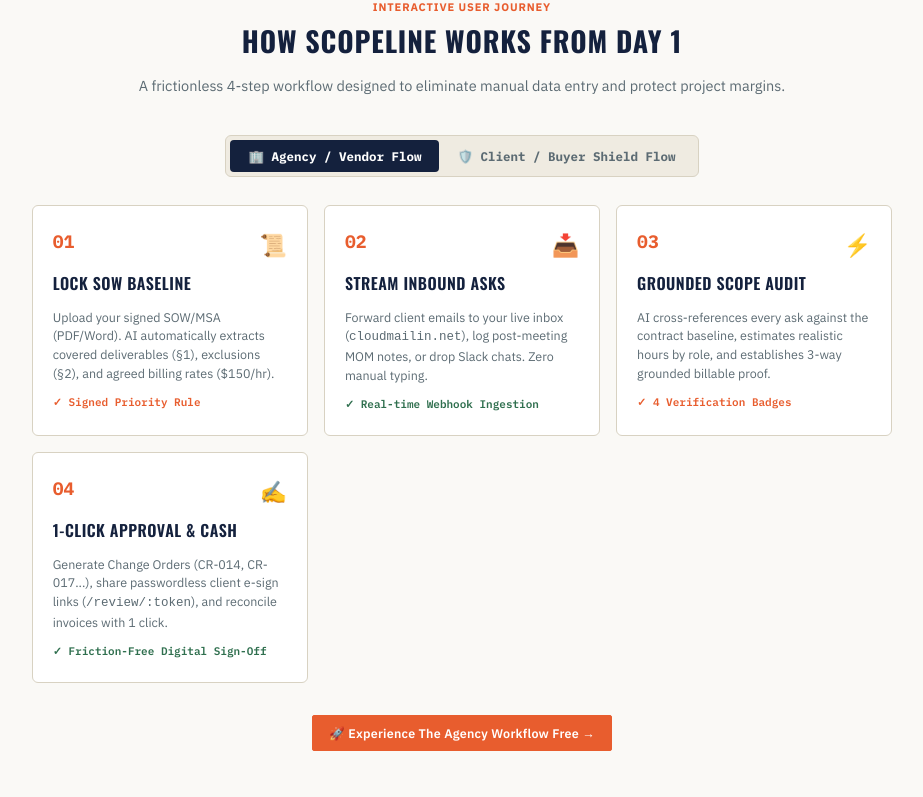
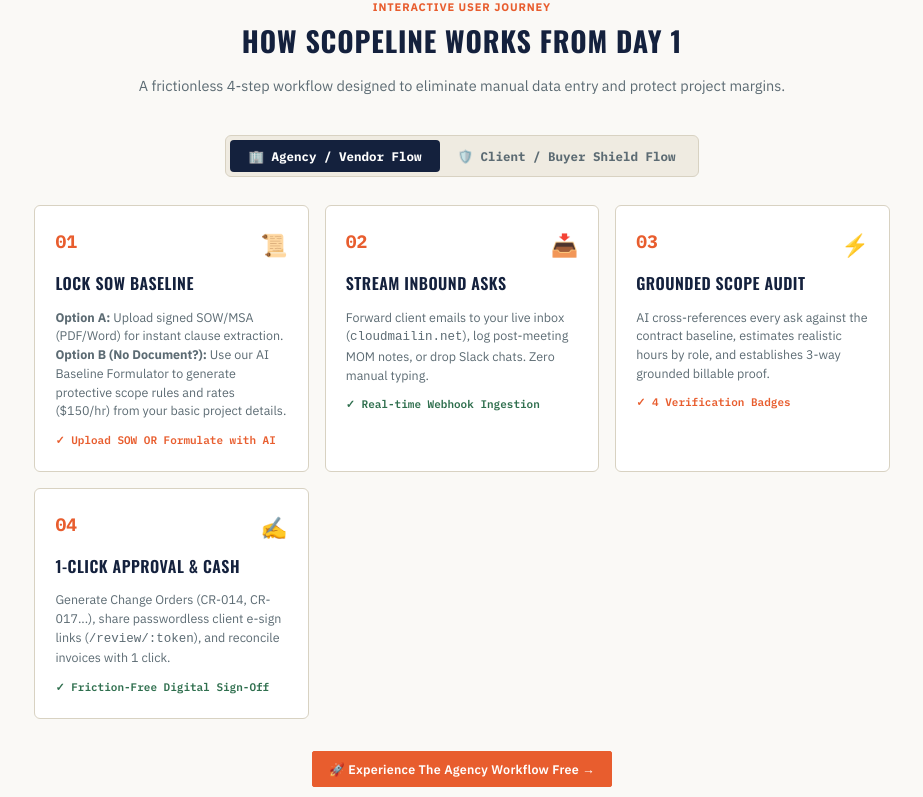
Before and after one commit to devworkkunalp/scopeline, a React (Vite) app in the folder client/: page / in a window 1280 px wide. Shown: the part 3079-3876 px from the top of the page, without its empty margins (178-1101 px from the left). Built offline with nearby package versions, Linux system fonts and the light colour scheme; no server answers.

Commit message:
feat: clarify dual baseline creation options (Document Upload vs. AI Guided Baseline) across landing page and user guide

```diff
--- a/client/src/components/GettingStartedModal.jsx
+++ b/client/src/components/GettingStartedModal.jsx
@@ -7,18 +7,18 @@
   const steps = [
     {
       num: 1,
-      tag: isClient ? 'VENDOR SOW BASELINE' : 'CONTRACT SETUP',
-      title: isClient ? '1. Establish Contract Baseline & Warranty Terms' : '1. Upload Signed SOW & Contract Baseline',
+      tag: isClient ? 'UPLOAD OR AI FORMULATE' : 'UPLOAD OR AI FORMULATE',
+      title: isClient ? '1. Establish Contract Baseline & Warranty (Upload or AI-Generate)' : '1. Lock SOW Baseline (Upload Contract OR Formulate with AI)',
       desc: isClient
-        ? 'Upload your vendor MSA/SOW to lock in agreed deliverables, 90-day defect warranties, and change order rules to prevent unauthorized vendor billing.'
-        : 'Upload your signed SOW or MSA (PDF, DOCX, TXT) to establish contractual boundaries, covered deliverables, out-of-scope exclusions, and hourly billing rates.',
+        ? 'Two flexible options: (1) Upload your vendor MSA/SOW (PDF/Word), or (2) Have no contract document? Input agreed project milestones and let AI formulate a protective Buyer Shield baseline with 90-day defect warranty terms.'
+        : 'Two flexible options: (1) Upload your signed SOW or MSA (PDF, DOCX, TXT) for instant extraction, or (2) Have no document? Use our AI Baseline Formulator to generate protective scope boundaries, deliverable clauses, and billing rates from your informal proposal in 60 seconds.',
       pageKey: 'contract',
       btnLabel: isClient ? 'Go to Baseline SOW' : 'Go to Scope of Work',
-      highlight: 'Saves hours of manual contract review by extracting clauses into searchable parameters.',
+      highlight: 'No formal contract document? No problem! Use AI Baseline Formulator to build a bulletproof SOW baseline in under 1 minute.',
       bulletPoints: [
-        'Automatic extraction of §1 Covered Scope & §2 Exclusions',
-        'Locked-in hourly rates, payment terms, and notice rules',
-        'Live contract comparison engine for every subsequent deliverable',
+        'Option A: Upload signed PDF, DOCX, or TXT for automatic clause extraction',
+        'Option B: AI Baseline Formulator — input basic deliverables to generate full SOW rules',
+        'Automatic §1 Covered Deliverables, §2 Out-of-Scope Exclusions, and hourly rates ($150/hr)',
       ],
       icon: '📄',
     },
--- a/client/src/pages/LandingPage.jsx
+++ b/client/src/pages/LandingPage.jsx
@@ -1154,10 +1154,11 @@
                 </div>
                 <h3 style={{ fontSize: 16, marginBottom: 8, color: 'var(--navy)' }}>Lock SOW Baseline</h3>
                 <p style={{ fontSize: 12.5, color: 'var(--steel)', lineHeight: 1.5 }}>
-                  Upload your signed SOW/MSA (PDF/Word). AI automatically extracts covered deliverables (§1), exclusions (§2), and agreed billing rates ($150/hr).
+                  <strong>Option A:</strong> Upload signed SOW/MSA (PDF/Word) for instant clause extraction.<br />
+                  <strong>Option B (No Document?):</strong> Use our AI Baseline Formulator to generate protective scope rules and rates ($150/hr) from your basic project details.
                 </p>
                 <div style={{ marginTop: 12, fontSize: 11, fontFamily: "'IBM Plex Mono', monospace", color: 'var(--orange)', fontWeight: 600 }}>
-                  ✓ Signed Priority Rule
+                  ✓ Upload SOW OR Formulate with AI
                 </div>
               </div>
 
@@ -1212,10 +1213,11 @@
                 </div>
                 <h3 style={{ fontSize: 16, marginBottom: 8, color: 'var(--navy)' }}>Lock Vendor Warranty</h3>
                 <p style={{ fontSize: 12.5, color: 'var(--steel)', lineHeight: 1.5 }}>
-                  Upload vendor contract to lock in the agreed baseline, 90-day post-launch warranty SLAs (§5.1), and fixed price milestone terms.
+                  <strong>Option A:</strong> Upload vendor agreement to extract scope bounds and 90-day defect warranty SLAs (§5.1).<br />
+                  <strong>Option B (No Contract?):</strong> Input agreed deliverables and let AI generate your protective Buyer Shield baseline.
                 </p>
                 <div style={{ marginTop: 12, fontSize: 11, fontFamily: "'IBM Plex Mono', monospace", color: '#2563EB', fontWeight: 600 }}>
-                  ✓ Warranty SLA Protection
+                  ✓ Upload Contract OR AI-Guided Creation
                 </div>
               </div>
 
```
